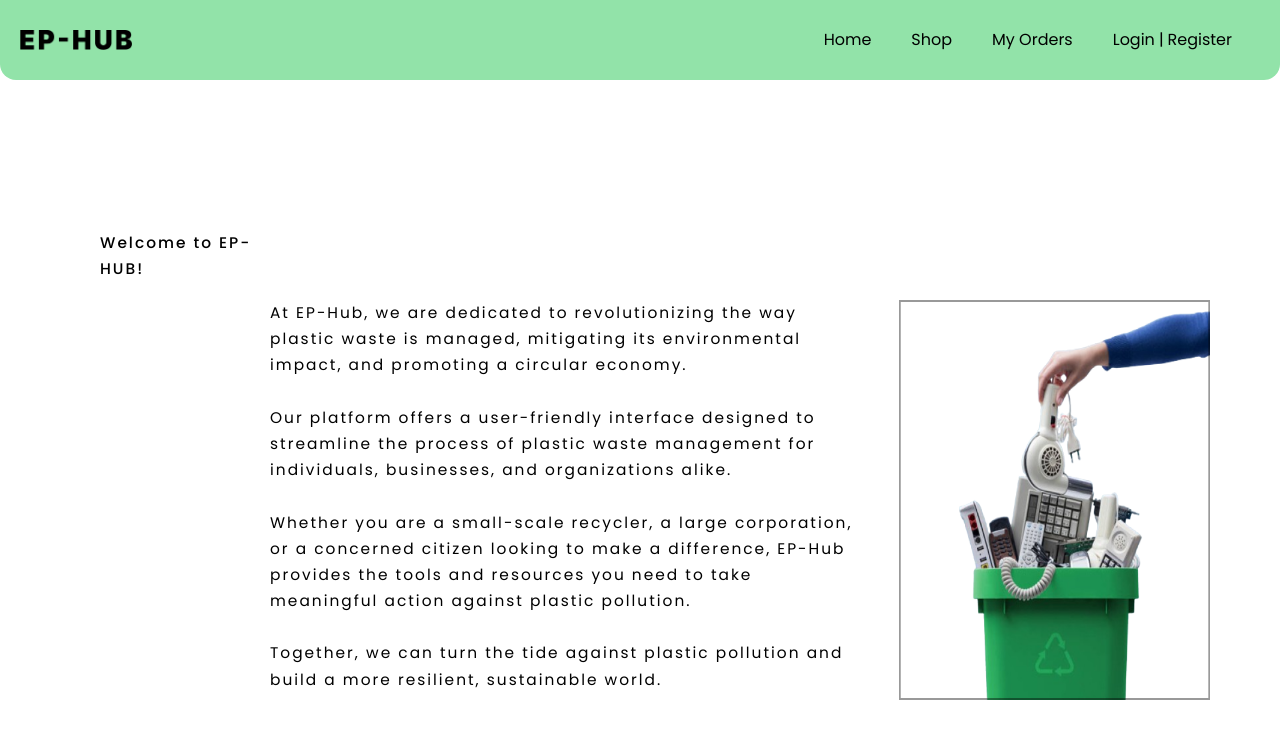
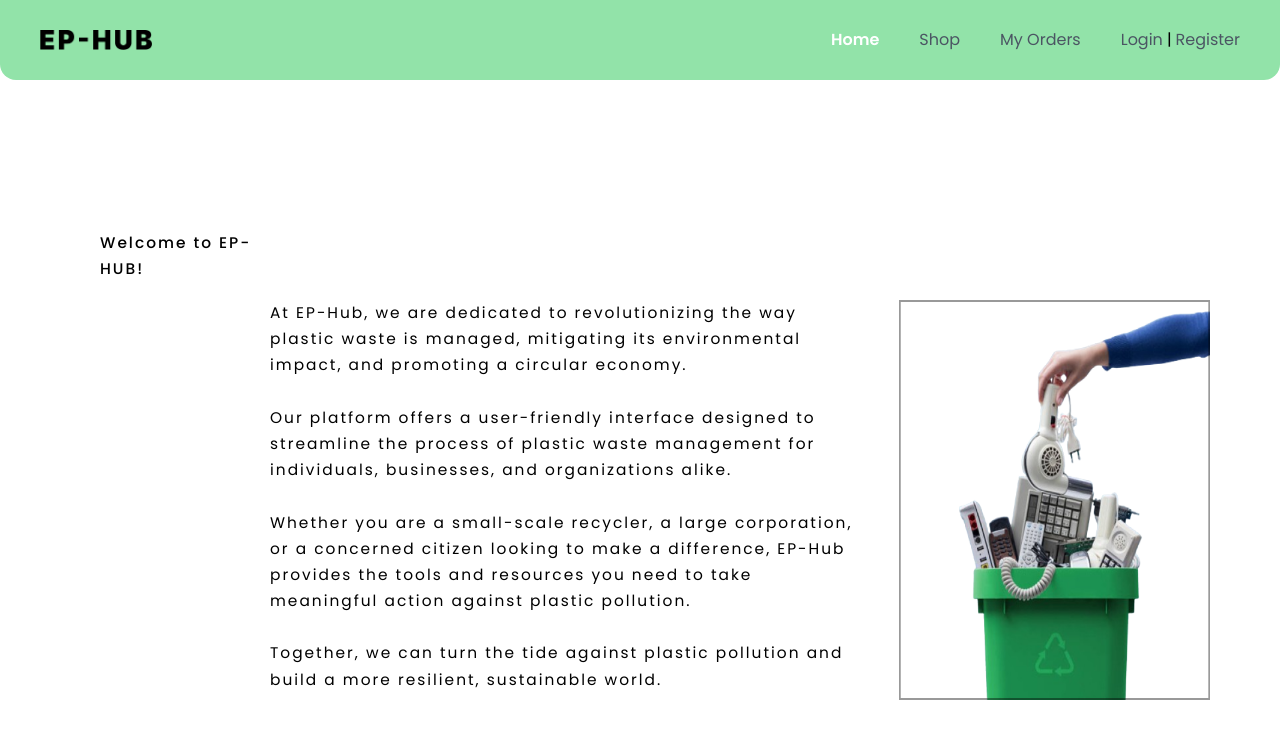
Before and after one commit to ElzaAnnThomas/EP-HUB-Frontend, a React (Vite) app: page / in a window 1280 px wide. Shown: the top 738 px of the page. Built offline with nearby package versions, Linux system fonts and the light colour scheme.

Commit message:
active class on navbar set

```diff
--- a/src/Components/Navbar.jsx
+++ b/src/Components/Navbar.jsx
@@ -1,26 +1,79 @@
-import Logo from '../assets/Ep-Hub.png'
-import menuButton from '../assets/menu-button.png'
-import { Link } from 'react-router-dom'
+import Logo from '../assets/Ep-Hub.png';
+import menuButton from '../assets/menu-button.png';
+import { Link, useLocation } from 'react-router-dom';
+import { useState } from 'react';
 
 const Navbar = () => {
+  const location = useLocation();
+  const [activeLink, setActiveLink] = useState(location.pathname);
+
+  const handleSetActiveLink = (path) => {
+    setActiveLink(path);
+  };
+
   return (
-    <nav className='flex flex-row items-center justify-between bg-[#92E3A9] h-20 rounded-b-2xl'>
-      <img src={Logo} alt="ep-hub"  className='h-5 w-28 ml-5'/>
-      <div className="max-sm:hidden flex flex-row mr-12 gap-10">
-        <Link to='/'>Home</Link>
-        <Link to='/shop'>Shop</Link>
-        <Link to='/my-orders'>My Orders</Link>
+    <nav className='flex flex-row items-center justify-between bg-[#92E3A9] h-20 rounded-b-2xl px-5 sm:px-10'>
+      {/* Logo */}
+      <img src={Logo} alt="ep-hub" className='h-5 w-28' />
+
+      {/* Navigation Links - Desktop */}
+      <div className="hidden sm:flex flex-row gap-10">
+        <Link
+          to='/'
+          onClick={() => handleSetActiveLink('/')}
+          className={`
+            ${activeLink === '/' ? 'text-white font-semibold' : 'text-gray-600'}
+          `}
+        >
+          Home
+        </Link>
+        <Link
+          to='/shop'
+          onClick={() => handleSetActiveLink('/shop')}
+          className={`
+            ${activeLink === '/shop' ? 'text-white font-semibold' : 'text-gray-600'}
+          `}
+        >
+          Shop
+        </Link>
+        <Link
+          to='/my-orders'
+          onClick={() => handleSetActiveLink('/my-orders')}
+          className={`
+            ${activeLink === '/my-orders' ? 'text-white font-semibold' : 'text-gray-600'}
+          `}
+        >
+          My Orders
+        </Link>
         <div className="flex flex-row gap-1">
-          <Link to='/login'>Login</Link>
+          <Link
+            to='/login'
+            onClick={() => handleSetActiveLink('/login')}
+            className={`
+              ${activeLink === '/login' ? 'text-white font-semibold' : 'text-gray-600'}
+            `}
+          >
+            Login
+          </Link>
           <p>|</p>
-          <Link to='/register'>Register</Link>
+          <Link
+            to='/register'
+            onClick={() => handleSetActiveLink('/register')}
+            className={`
+              ${activeLink === '/register' ? 'text-white font-semibold' : 'text-gray-600'}
+            `}
+          >
+            Register
+          </Link>
         </div>
       </div>
+
+      {/* Menu Button - Mobile */}
       <button className='sm:hidden'>
-        <img src={menuButton} alt="" className='h-20' />
+        <img src={menuButton} alt="Menu" className='h-20' />
       </button>
     </nav>
-  )
-}
+  );
+};
 
-export default Navbar
+export default Navbar;
```
